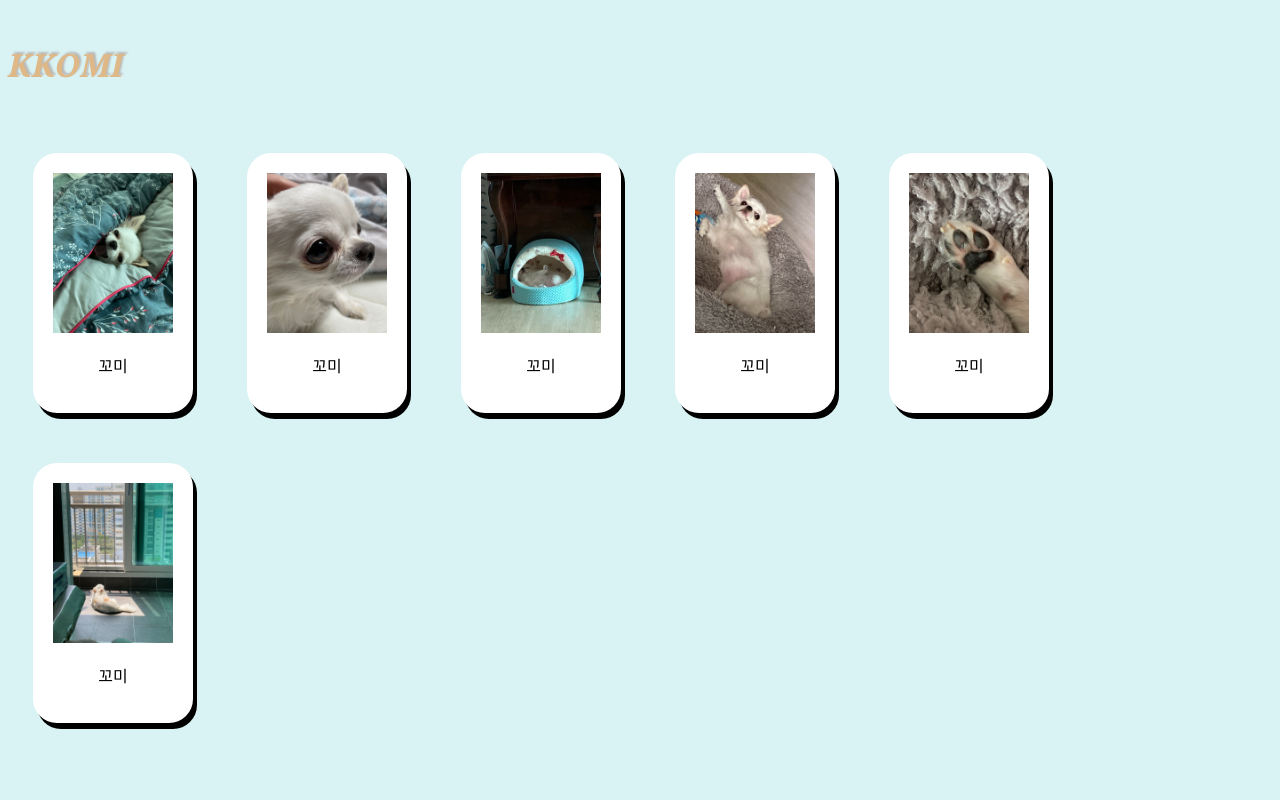
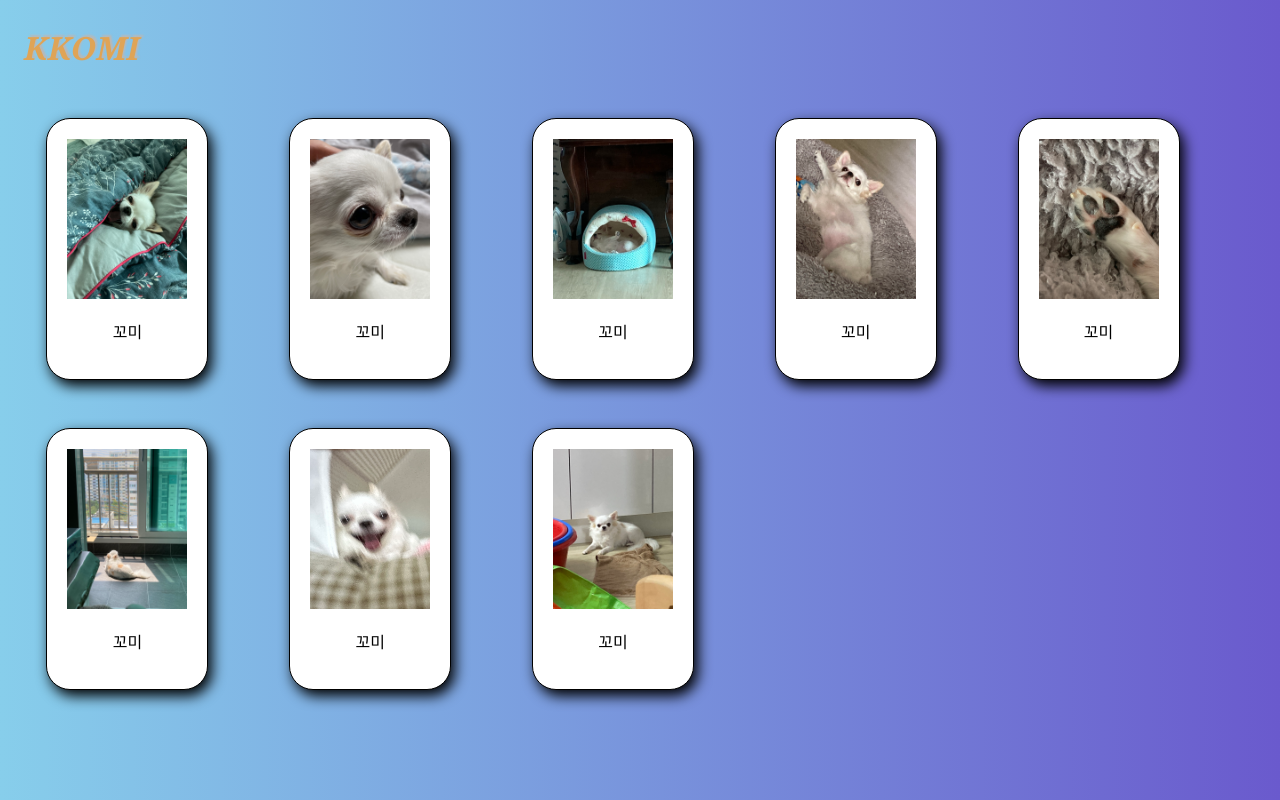
Before and after one commit to lhimjy/First-Page-KKOMI-, a plain HTML site: page index.html in a window 1280 px wide. Shown: the top 800 px of the page. Drawn offline with Linux system fonts and the light colour scheme.

Commit message:
third commit

```diff
--- a/style.css
+++ b/style.css
@@ -1,24 +1,33 @@
 html {
-  background-color : rgba(65, 194, 198, 0.201);
+  /*background-color : rgba(65, 194, 198, 0.201);*/
+  background: linear-gradient(90deg,skyblue,slateblue);
 }
-
+h4{
+  margin: 1vw 1vh;
+  padding: 1vw 1vh;
+}
 span {
-  margin: 25px;
+  margin: 3vh 3vw 3vh 3vw;
   padding: 20px;
+  border: solid 1px black;
   border-radius: 24px;
   background-color: white;
-  box-shadow: 4px 6px black;
+  box-shadow: 4px 6px 14px black;
   display :inline-block;
 }
 p{
   text-align: center;
 }
-
 h4 {
   font-family: Georgia, serif;
   font-style: oblique;
   font-weight: bold;
   font-size: 200%;
-  color :burlywood;
+  color :rgb(223, 164, 86);
   text-shadow: 2px -2px 2px #b8b8b8;
 }
+
+
+
+/* 전체를 flex container로 감싸고 각각애 해당하는 목록들을 나열
+중앙정렬로 2 * 4 형태로 만들기*/
```
Also changed, not shown: index.html (+0 -1 lines).
